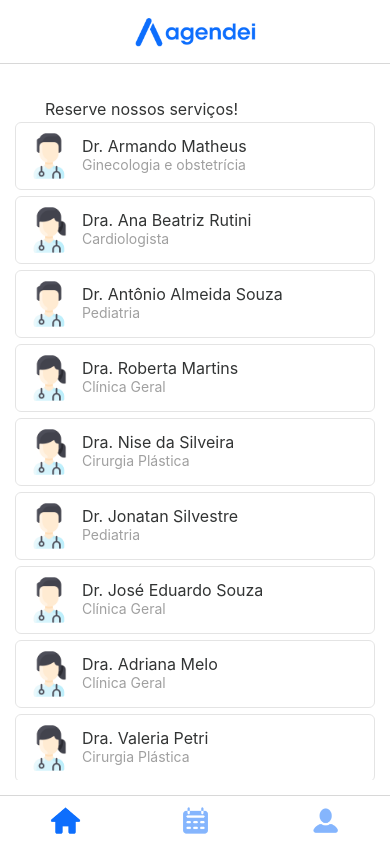
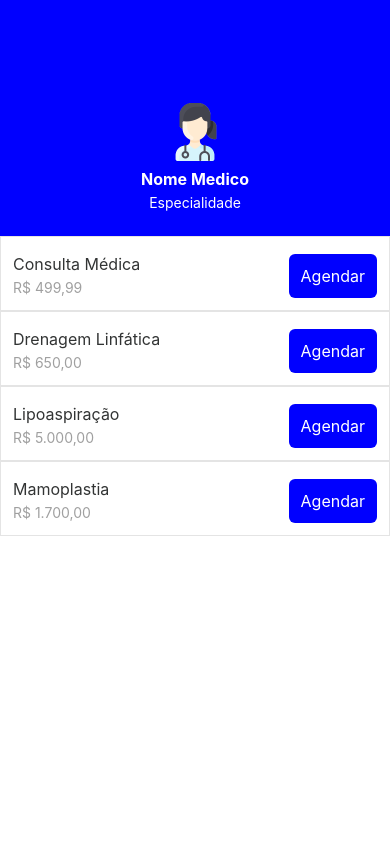
Before and after one commit to RafaelSaCa/agendei-mobile, a React Native app: screen /login in a window 390 px wide. Built offline with nearby package versions, Linux system fonts and the light colour scheme.

Commit message:
feat: calendar e picker

```diff
--- a/App.js
+++ b/App.js
@@ -7,12 +7,12 @@ import { Home } from "./src/screens/home/home.jsx";
 import { Calendar } from "./src/screens/calendar/calendar.jsx";
 import {Profile} from "./src/screens/profile/profile.jsx";
 import {Main} from "./src/screens/main/main.jsx";
-
+import { Services } from "./src/screens/services/services.jsx";
 export default function App() {
 
   return <>
 
-    <Main/>
+    <Services/>
 
   </>;
 }
--- a/package.json
+++ b/package.json
@@ -9,6 +9,7 @@
     "web": "expo start --web"
   },
   "dependencies": {
+    "@react-native-picker/picker": "^2.8.1",
     "@react-navigation/bottom-tabs": "^6.6.1",
     "@react-navigation/native": "^6.1.18",
     "agendei-mobile": "file:",
@@ -16,6 +17,7 @@
     "expo-status-bar": "~1.12.1",
     "react": "18.2.0",
     "react-native": "0.74.5",
+    "react-native-calendars": "^1.1307.0",
     "react-native-safe-area-context": "4.10.5",
     "react-native-screens": "3.31.1"
   },
--- a/src/screens/main/main.jsx
+++ b/src/screens/main/main.jsx
@@ -14,10 +14,7 @@ export function Main() {
     <>
       <NavigationContainer>
         <Tab.Navigator>
-          <Tab.Screen
-            name="Home"
-            component={Home}
-            options={{
+          <Tab.Screen name="Home" component={Home} options={{
               headerTitleAlign: "center",
               headerTitle: () => {
                 return (
@@ -28,45 +25,21 @@ export function Main() {
                 );
               },
               tabBarShowLabel: false,
-              tabBarIcon: ({focused}) => {
-                return (
-                  <Image source={icon.home} style={
-                    { width: 35,
-                      height: 35,
-                      opacity: focused ? 1 : 0.5 //se o icone estiver selecionado muda a opacidade
-                     }} />
-                );
-              },
-            }}
-          />
-          <Tab.Screen
-            name="Calendar"
-            component={Calendar}
-            options={{
-              headerTitleAlign: "center",
-              headerTitle: () => {
+              tabBarIcon: ({ focused }) => {
                 return (
                   <Image
-                    source={icon.logo}
-                    style={{ width: 125, height: 29}}
-                  />
-                );
-              },
-              tabBarShowLabel: false,
-              tabBarIcon: ({focused}) => {
-                return (
-                  <Image
-                    source={icon.calendar}
-                    style={{ width: 35, height: 35,opacity: focused ? 1 : 0.5  }}
+                    source={icon.home}
+                    style={{
+                      width: 35,
+                      height: 35,
+                      opacity: focused ? 1 : 0.5, //se o icone estiver selecionado muda a opacidade
+                    }}
                   />
                 );
               },
             }}
           />
-          <Tab.Screen
-            name="Profile"
-            component={Profile}
-            options={{
+          <Tab.Screen name="Calendar" component={Calendar} options={{
               headerTitleAlign: "center",
               headerTitle: () => {
                 return (
@@ -77,11 +50,40 @@ export function Main() {
                 );
               },
               tabBarShowLabel: false,
-              tabBarIcon: ({focused}) => {
+              tabBarIcon: ({ focused }) => {
+                return (
+                  <Image
+                    source={icon.calendar}
+                    style={{
+                      width: 35,
+                      height: 35,
+                      opacity: focused ? 1 : 0.5,
+                    }}
+                  />
+                );
+              },
+            }}
+          />
+          <Tab.Screen name="Profile" component={Profile} options={{
+              headerTitleAlign: "center",
+              headerTitle: () => {
+                return (
+                  <Image
+                    source={icon.logo}
+                    style={{ width: 125, height: 29 }}
+                  />
+                );
+              },
+              tabBarShowLabel: false,
+              tabBarIcon: ({ focused }) => {
                 return (
                   <Image
                     source={icon.profile}
-                    style={{ width: 35, height: 35,opacity: focused ? 1 : 0.5 }}
+                    style={{
+                      width: 35,
+                      height: 35,
+                      opacity: focused ? 1 : 0.5,
+                    }}
                   />
                 );
               },
```
Also changed, not shown: 1 other file (tests, documents, lock files or other folders).
